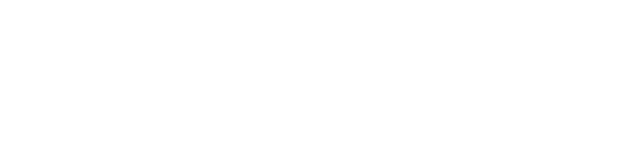
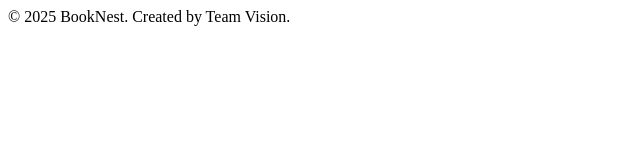
Before and after one commit to Mourya239/Booknest-site-forked, a plain HTML site: page booklist.html in a window 1280 px wide. Shown: the whole page, without its empty margins (0-640 px from the left). Drawn offline with Linux system fonts and the light colour scheme.

Commit message:
9th commit

```diff
--- a/booklist.html
+++ b/booklist.html
@@ -13,5 +13,6 @@
   </script>
 </head>
 <body>
+	<footer>&copy; 2025 BookNest. Created by Team Vision.</footer>
 </body>
 </html>
```
